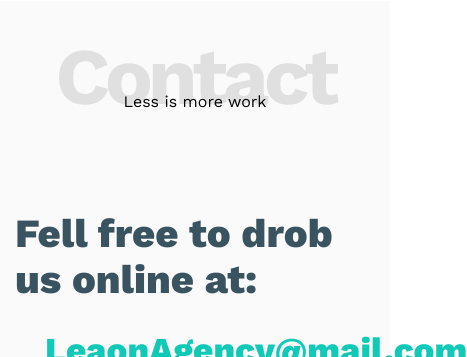
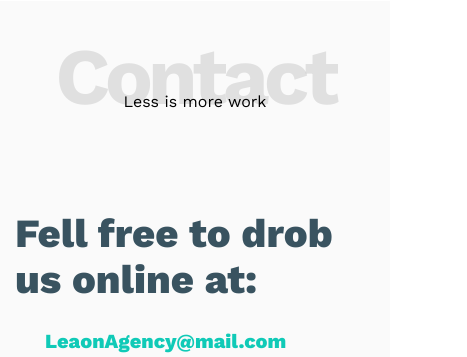
Before and after one commit to Mohamed-Shawqi/Leon, a plain HTML site: page index.html in a window 390 px wide. Shown: the part 4827-5184 px from the top of the page, 467 px wide, since content can reach past the window. Drawn offline with nearby package versions, Linux system fonts and the light colour scheme.

Commit message:
Update style.css

```diff
--- a/css/style.css
+++ b/css/style.css
@@ -471,6 +471,10 @@ z-index: -1;
     color: var(--general-color);
     font-size:35px ;
     font-weight: 800;
+}@media (max-width:764px){
+    .contact-content h3{
+        font-size: 20px;
+    }
 }
 
 .contact-content .contact-info{
```
